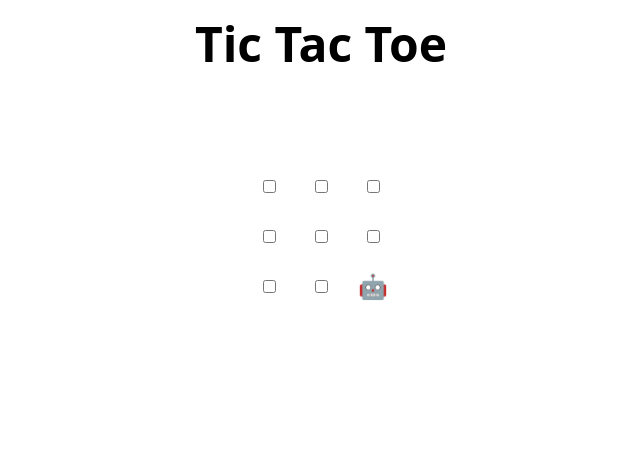
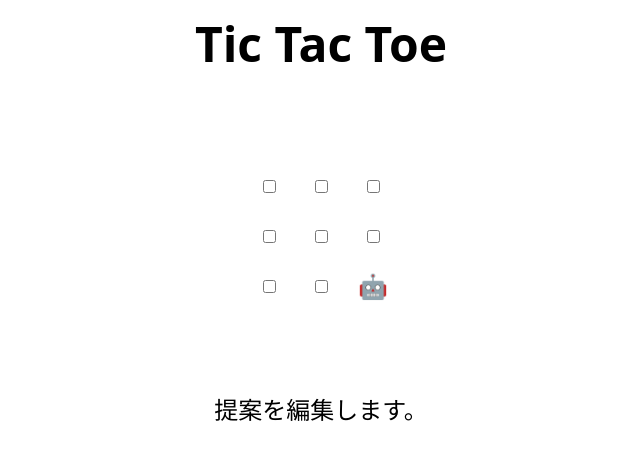
Before and after one commit to M-Ichimori/skills-review-pull-requests, a plain HTML site: page index.html in a window 1280 px wide. Shown: the whole page, without its empty margins (319-959 px from the left). Drawn offline with Linux system fonts and the light colour scheme.

Commit message:
Update index.html

```diff
--- a/index.html
+++ b/index.html
@@ -48,7 +48,7 @@
 </table>
 
 <h2 hidden>Game over, refresh to play again 🧑‍💻 🤖!</h2>
-
+提案を編集します。
 <script>
   // Initialization
   const boxes = Array.from(document.querySelectorAll("td"));
```
